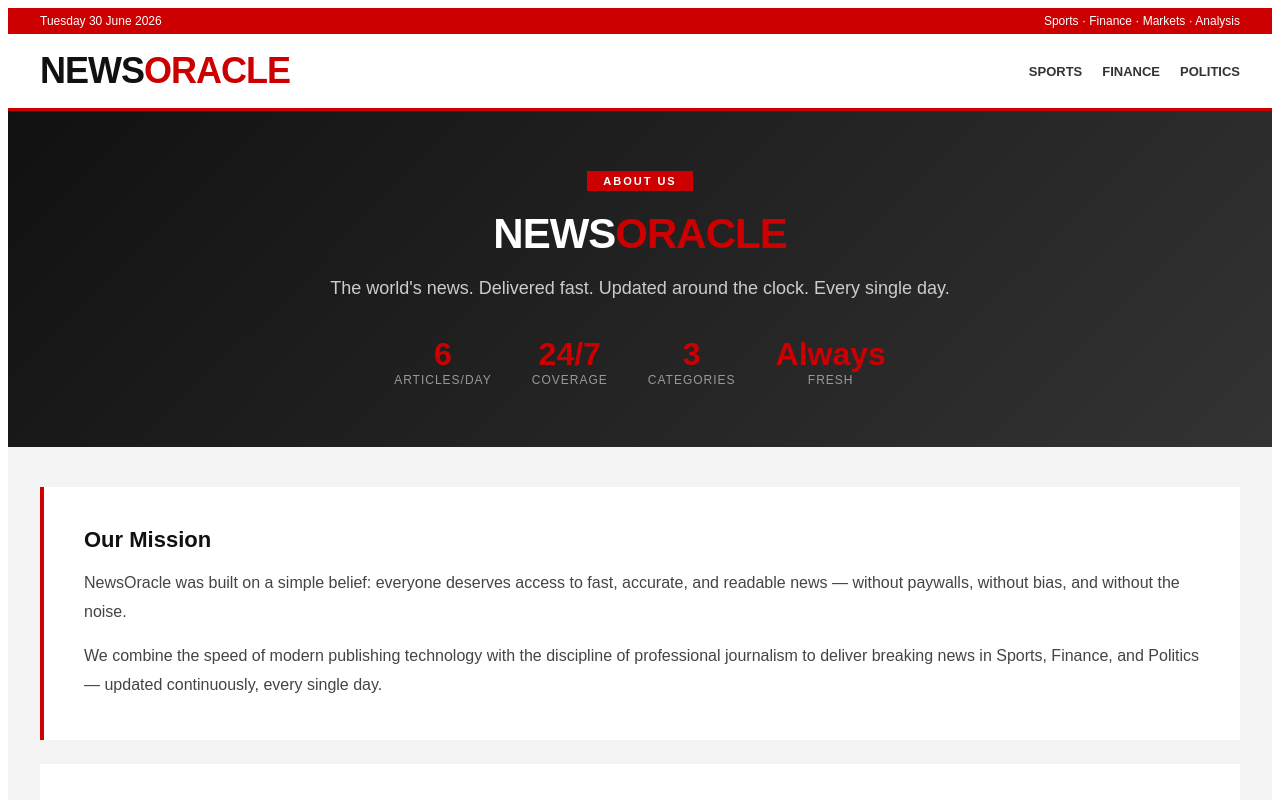
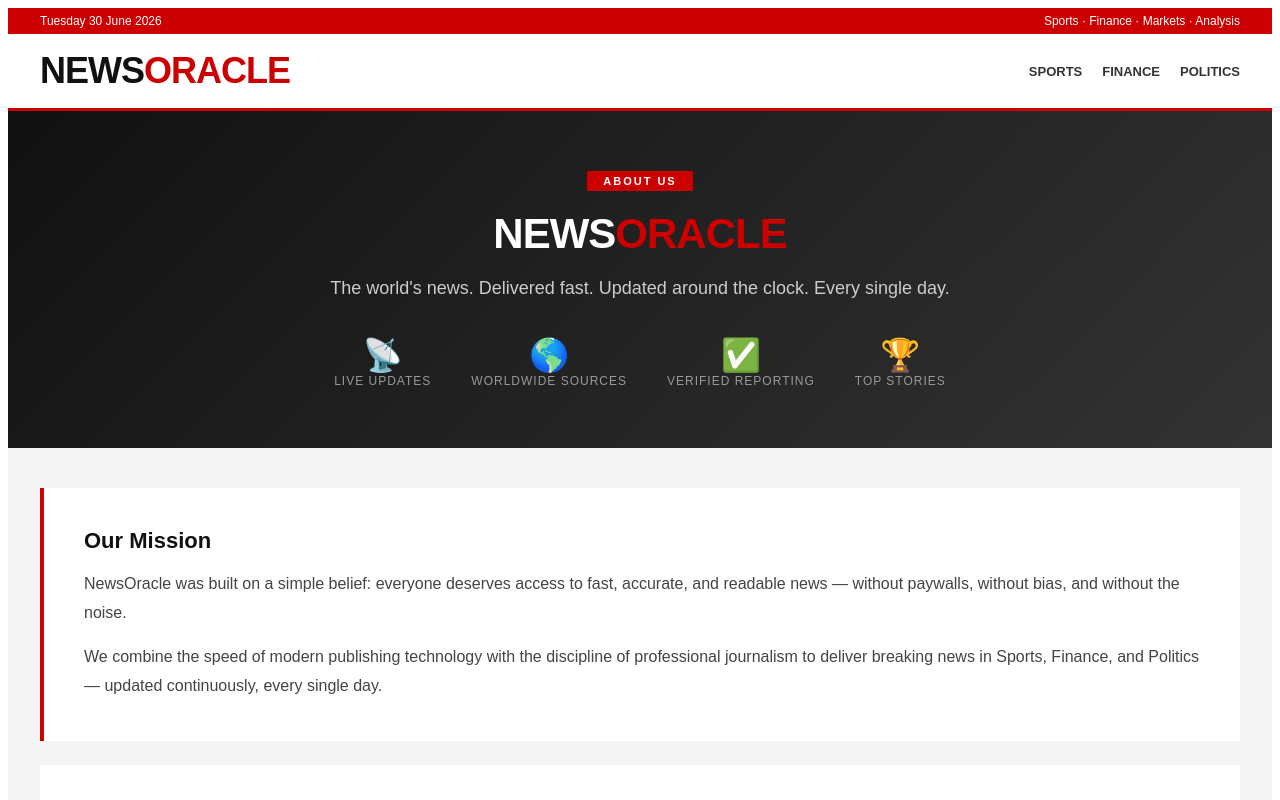
Before and after one commit to richmanempire001-cyber/newsoracle, a Next.js app: page /about in a window 1280 px wide. Shown: the top 800 px of the page. Built offline with nearby package versions, Linux system fonts and the light colour scheme.

Commit message:
Update about.js

```diff
--- a/pages/about.js
+++ b/pages/about.js
@@ -88,7 +88,7 @@ export default function AboutPage() {
               The world's news. Delivered fast. Updated around the clock. Every single day.
             </p>
             <div style={{ display: "flex", justifyContent: "center", gap: "40px", flexWrap: "wrap" }}>
-              {[["6", "Articles/Day"], ["24/7", "Coverage"], ["3", "Categories"], ["Always", "Fresh"]].map(([num, label]) => (
+              {[["📡", "Live Updates"], ["🌎", "Worldwide Sources"], ["✅", "Verified Reporting"], ["🏆", "Top Stories"]].map(([num, label]) => (
                 <div key={label} style={{ textAlign: "center" }}>
                   <div style={{ fontSize: "32px", fontWeight: "900", color: "#cc0000" }}>{num}</div>
                   <div style={{ fontSize: "12px", color: "#999", textTransform: "uppercase", letterSpacing: "1px" }}>{label}</div>
```
